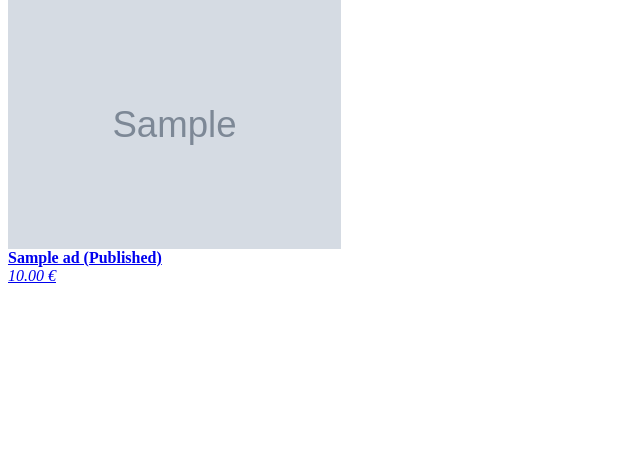
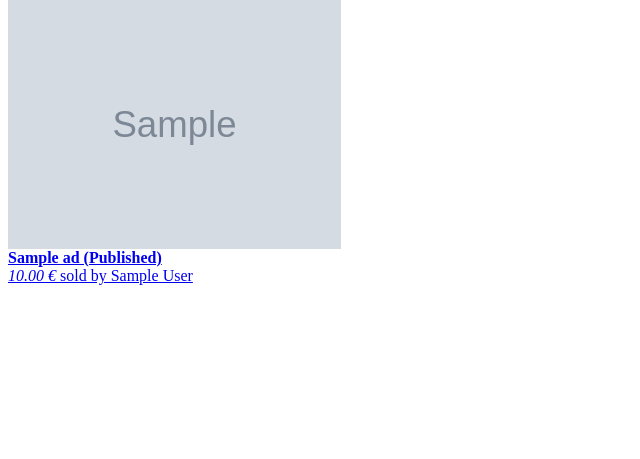
Before and after one commit to pedri77/Django, a Django app: page / in a window 1280 px wide. Shown: the part 125-584 px from the top of the page, without its empty margins (0-640 px from the left). Run offline with Django 3.2, Linux system fonts and the light colour scheme; tables that the repository leaves empty hold one stand-in row (values such as "Sample post"); grey boxes marked "Sample" are stand-in pictures.

Commit message:
Mostramos el nombre del propietario del anuncio en el listado de anuncios

```diff
--- a/ads/templates/ads/home.html
+++ b/ads/templates/ads/home.html
@@ -18,6 +18,7 @@
             <img src="{{ ad.image.url }}" alt="{{ ad.name }}" title="{{ ad.name }}">
             <strong>{{ ad.name }} ({{ ad.get_status_display }})</strong>
             <em>{{ ad.price|floatformat:2 }} €</em>
+            sold by {{ ad.owner.first_name }} {{ ad.owner.last_name }}
         </a>
     {% endfor %}
 </body>
```
